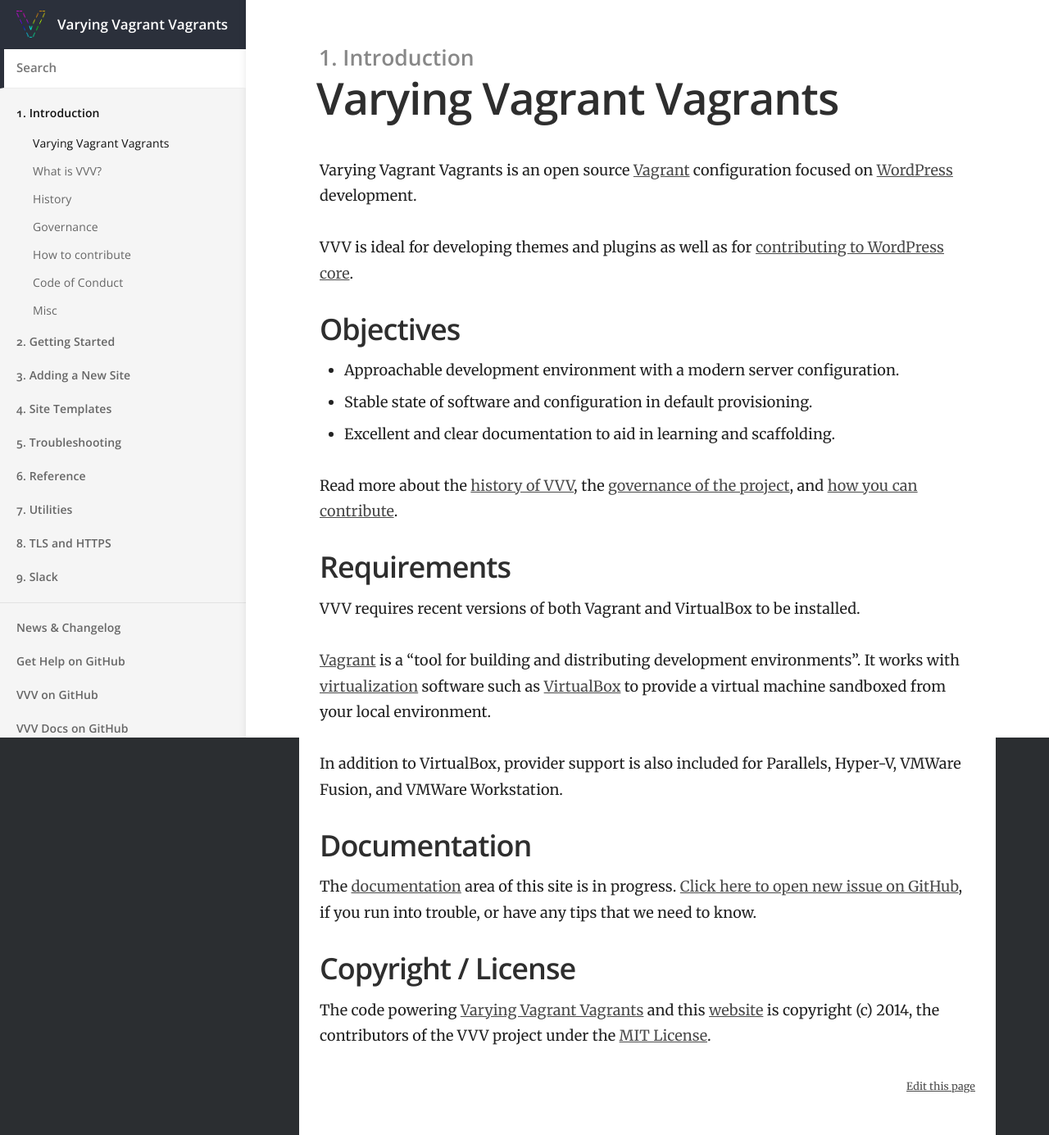
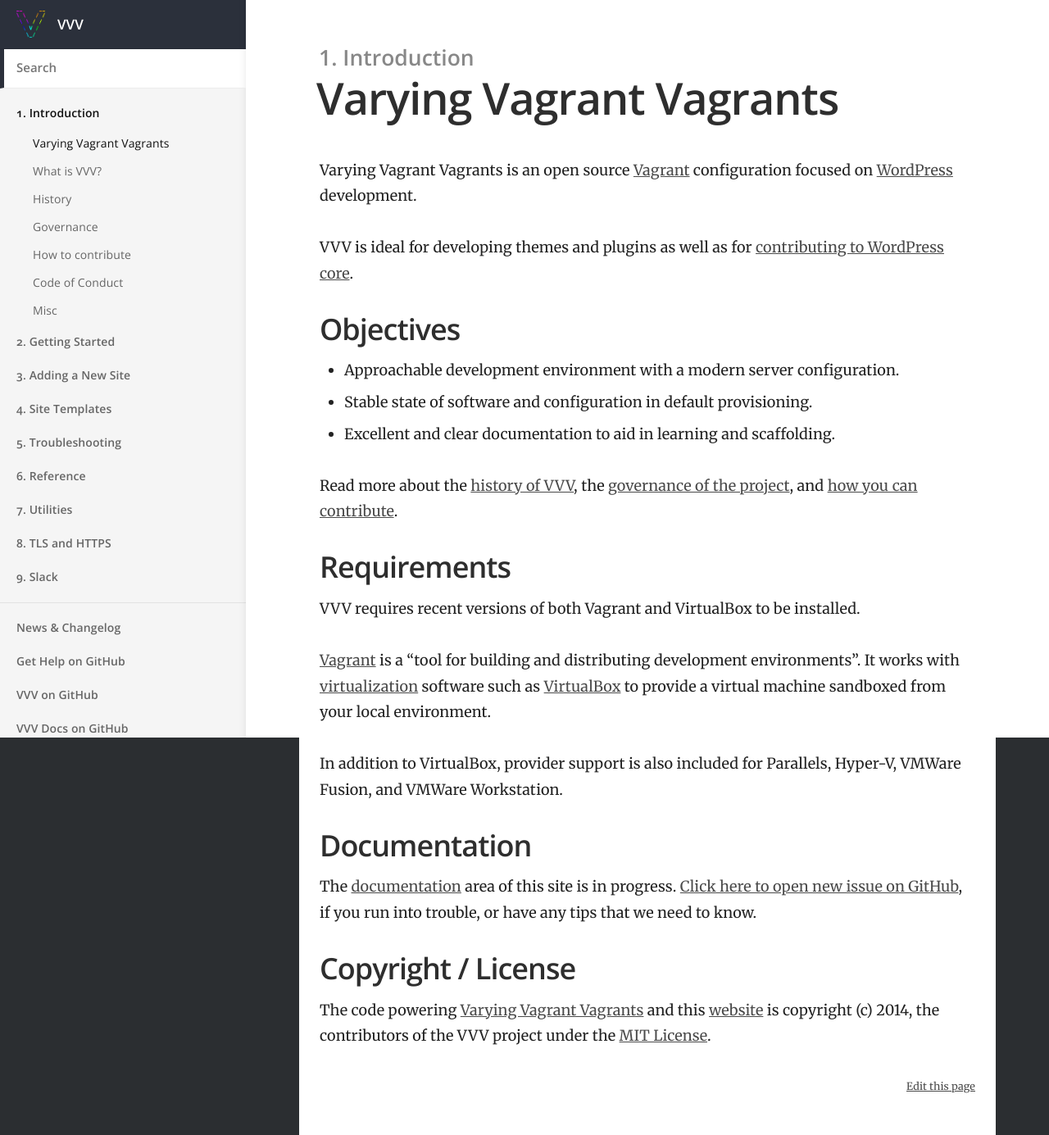
Before and after one commit to Varying-Vagrant-Vagrants/varyingvagrantvagrants.org, a Jekyll site: the page built from index.md, in a window 1280 px wide. Shown: the whole page at 82% size. Built offline with Jekyll 4.4.1, drawn with Linux system fonts in a browser that asks for light colours.

Commit message:
rename to VVV in the jekyll config

```diff
--- a/_config.yml
+++ b/_config.yml
@@ -6,7 +6,7 @@
 # 'jekyll serve'. If you change this file, please restart the server process.
 
 # Site settings
-title: Varying Vagrant Vagrants
+title: VVV
 email: jeremy.felt@gmail.com
 baseurl: "" # the subpath of your site, e.g. /blog
 url: "https://varyingvagrantvagrants.org" # the base hostname & protocol for your site
@@ -29,7 +29,7 @@ show_full_navigation: false
 
 # Values for the jekyll-seo-tag gem (https://github.com/jekyll/jekyll-seo-tag)
 logo: /images/vvv.png
-description: "Documentation for the open source Vagrant configuration for developing with WordPress."
+description: "Documentation for the VVV local developer environment."
 
 twitter:
   card: summary
```
